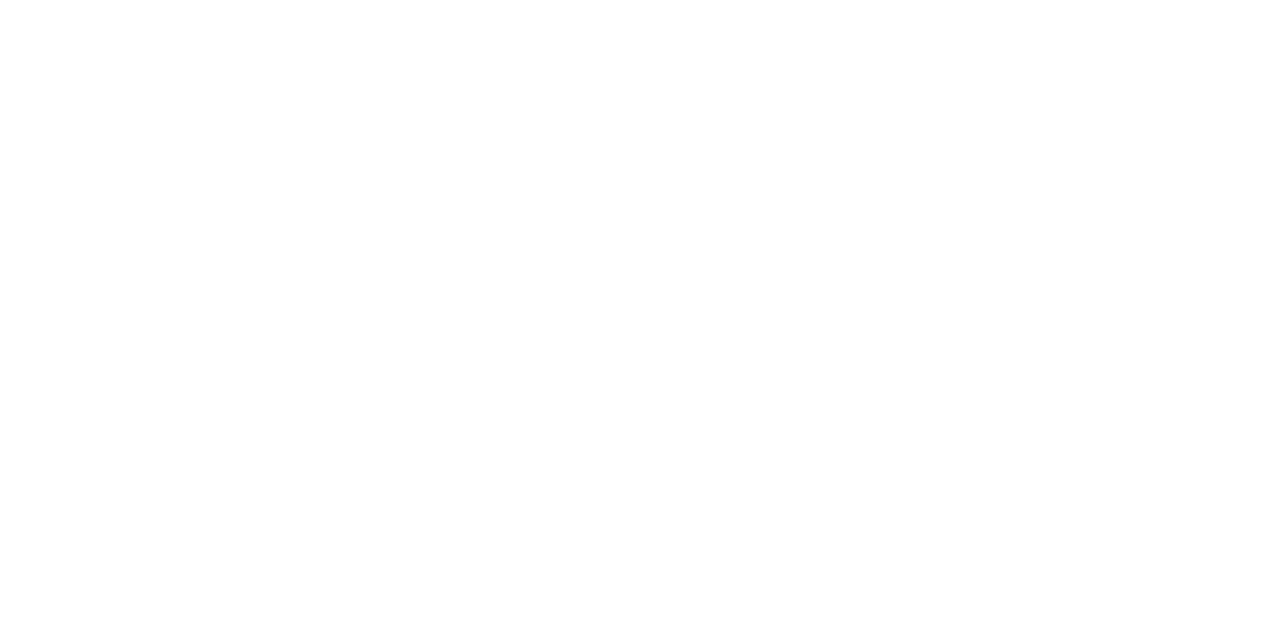
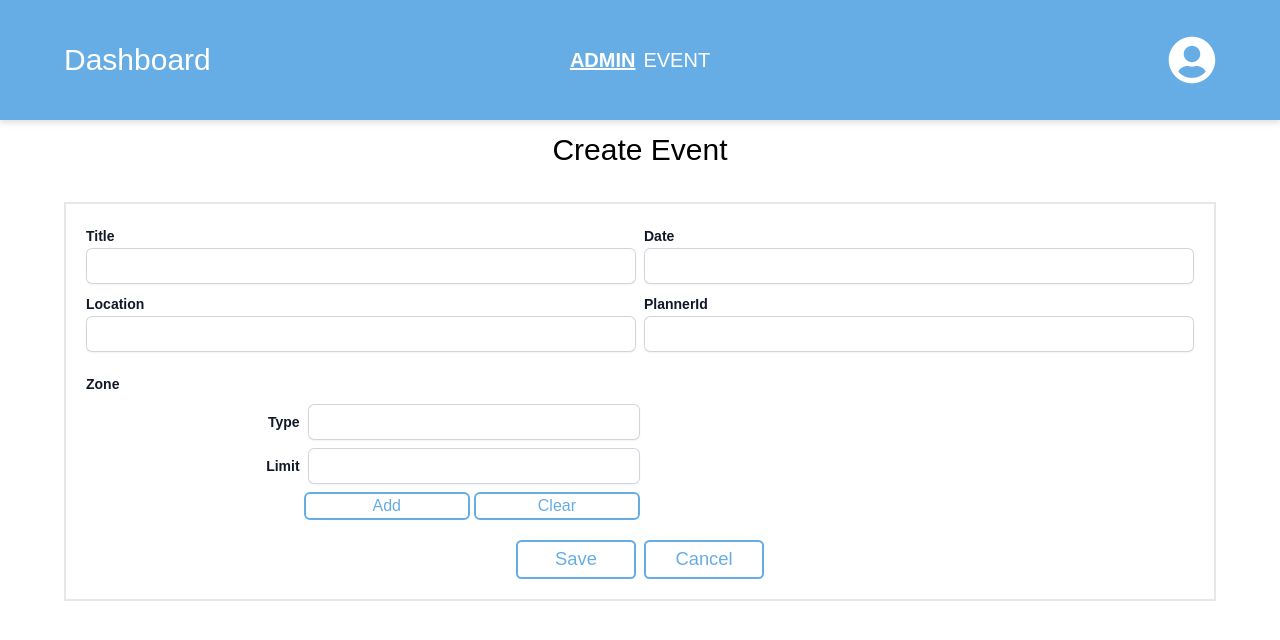
Before and after one commit to TharakaJayz/qr-gate, a React (Create React App) app: page /event/create in a window 1280 px wide. Before the commit this address had no page. Shown: the top 640 px of the page. Built offline with nearby package versions, Linux system fonts and the light colour scheme.

Commit message:
added event create page

```diff
--- a/src/App.tsx
+++ b/src/App.tsx
@@ -7,6 +7,7 @@
 import AdminCreate from './pages/admin/AdminCreate'
 import AdminEdit from './pages/admin/AdminEdit'
 import AdminEditUser from './pages/admin/AdminEditUser'
+import EventCreate from './pages/event/EventCreate'
 
 type Props = {}
 
@@ -25,6 +26,9 @@
 
         <Route path='/event' element={<Layout>
           {<Event />}
+        </Layout>} />
+        <Route path='/event/create' element={<Layout>
+          {<EventCreate />}
         </Layout>} />
 
         {/* EVENT ROUTES */}
--- /dev/null
+++ b/src/components/ZoneCard.tsx
@@ -0,0 +1,23 @@
+import React from 'react'
+import { FaWindowClose } from "react-icons/fa";
+type Props = {
+    type:string;
+    limit:number;
+    onClose: (type:string) => void
+    pStyle?:string
+}
+
+const ZoneCard = ({limit,onClose,type,pStyle}: Props) => {
+  return (
+    <div className={`w-full  h-[60%] min-h-[30px] ${pStyle} flex gap-1 justify-end`}>
+
+        <section className='w-[80%] flex items-center justify-between px-3 border-2 border-gray-600 rounded-sm'>
+            <span>{type}</span>
+            <span>{limit}</span>
+        </section>
+          <button type='button' className='h-[100%] cursor-pointer' onClick={()=>{onClose(type)}}> <FaWindowClose className='h-full w-auto'/></button>
+    </div>
+  )
+}
+
+export default ZoneCard
--- /dev/null
+++ b/src/forms/EventForm.tsx
@@ -0,0 +1,143 @@
+import React, { useEffect, useState } from 'react'
+import { FieldValues, useForm } from 'react-hook-form';
+import Input from '../components/Input';
+import clsx from 'clsx';
+import ZoneCard from '../components/ZoneCard';
+
+type Props = {
+    pStyle?: string;  // style from parent
+}
+
+export interface EventCreateInterface {
+    title: string;
+    date: string;
+    location: string;
+    plannerId: string;
+    type?: string;
+    limit?: number
+}
+
+type ZoneDetail = {
+    type: string,
+    limit: number
+}
+
+const EventForm = ({ pStyle }: Props) => {
+    const { register, handleSubmit, formState: { errors } } = useForm<FieldValues>(
+        {
+            defaultValues: {
+                title: "",
+                date: "",
+                location: "",
+                plannerId: ""
+            }
+        }
+    );
+
+    const [zoneState, setZoneState] = useState({
+        type: "",
+        limit: 0
+    })
+
+    // let zoneDetails:ZoneDetail[] =[{limit:67,type:"VIP"}, {limit:500,type:"FC"}]
+    const [zoneDetails, setZoneDetails] = useState<ZoneDetail[]>([])
+    const addBtnHandler = () => {
+        console.log("addBtnHandler clicked");
+        console.log("zone status to push", zoneState);
+        setZoneDetails([...zoneDetails, zoneState])
+        console.log("zoneDetails after change", zoneDetails);
+    }
+
+
+    const onSubmit = handleSubmit((data) => {
+        console.log("event create form data", data);
+    })
+
+    const zoneCardHandler = ((type: string) => {
+        setZoneDetails(zoneDetails.filter((zone) => zone.type !== type))
+    })
+    return (
+        <form className={`w-full h-auto border-2  ${pStyle} flex flex-col justify-start items-start px-5 py-5 gap-5 `} onSubmit={onSubmit}>
+            <section className='w-full  sm:grid sm:grid-cols-2 sm:grid-rows-2 flex flex-col gap-2'>
+                <Input label="Title" register={register} id="title" errors={errors} disabled={false} required={true} />
+                <Input label="Date" register={register} id="date" errors={errors} disabled={false} required={true} />
+                <Input label="Location" register={register} id="location" errors={errors} disabled={false} required={true} />
+                <Input label="PlannerId" register={register} id="plannerId" errors={errors} disabled={false} required={true} />
+            </section>
+            <section className='w-full flex flex-col gap-2  md:flex-row md:justify-between'>
+                <div className='flex flex-col gap-2  md:w-[50%]'>
+                    <label className='text-sm font-semibold leading-6 text-gray-900 '>Zone</label>
+                    <div className='flex flex-col w-full  gap-2  '>
+                        <div className='flex flex-col w-full  gap-2'>
+                            <div className='flex w-full justify-end items-center gap-2'>
+                                <label className='text-sm font-semibold leading-6 text-gray-900 '>Type</label>
+                                <input type="text" onChange={(e) => { setZoneState({ ...zoneState, type: e.target.value }) }} className={clsx(`
+                        form-input
+                    block
+                    w-[60%]
+                    rounded-md
+                    border-0
+                    py-1.5
+                    text-gray-900
+                    shadow-sm
+                    ring-1
+                    ring-inset
+                    ring-gray-300
+                    placeholder:text-gray-400
+                    focus:ring-2
+                    focus:ring-inset
+                    focus:ring-sky-600
+                    sm:text-sm
+                    sm:leading-6
+                pl-2`)} />
+                            </div>
+                            <div className='flex w-full justify-end items-center gap-2'>
+                                <label className='text-sm font-semibold leading-6 text-gray-900 '>Limit</label>
+                                <input type="number" onChange={(e) => { setZoneState({ ...zoneState, limit: parseInt(e.target.value) }) }} className={clsx(`
+                        form-input
+                    block
+                    w-[60%]
+                    rounded-md
+                    border-0
+                    py-1.5
+                    text-gray-900
+                    shadow-sm
+                    ring-1
+                    ring-inset
+                    ring-gray-300
+                    placeholder:text-gray-400
+                    focus:ring-2
+                    focus:ring-inset
+                    focus:ring-sky-600
+                    sm:text-sm
+                    sm:leading-6
+                pl-2`)} />
+                            </div>
+                        </div>
+                        <div className='w-full flex items-center justify-end gap-1'>
+                            <button className='border-2 w-[30%] rounded-md border-[#67ADE5] text-[#67ADE5] '
+
+                                onClick={addBtnHandler}
+
+                                type='button' >Add</button>
+                            <button className='border-2 w-[30%] rounded-md border-[#67ADE5] text-[#67ADE5]   ' onClick={
+                                () => { setZoneState({ limit: 0, type: "" }) }
+                            } type='reset'>Clear</button>
+                        </div>
+                    </div>
+
+                </div>
+                <div className='w-full flex flex-col gap-2 md:w-[30%] md:h-[60%] overflow-y-scroll'>
+
+                    {zoneDetails.map((zone, index) => <ZoneCard onClose={zoneCardHandler} limit={zone.limit} type={zone.type} key={index} />)}
+                </div>
+            </section>
+            <section className='w-full flex justify-center gap-2 items-center'>
+                <button className='form_btn'>Save</button>
+                <button className='form_btn'>Cancel</button>
+            </section>
+        </form>
+    )
+}
+
+export default EventForm;
--- a/src/index.css
+++ b/src/index.css
@@ -26,17 +26,21 @@
   .padding-default {
     padding-left: 5vw;
     padding-right: 5vw;
+
   }
 
   .navBarStyle {
     /* height: 13vh; */
     flex: 2;
+    width:100%;
+
 
   }
 
   .topBarStyle {
     /* height: 7vh; */
     flex:1;
+
 
   }
 
--- a/src/layout/Layout.tsx
+++ b/src/layout/Layout.tsx
@@ -18,7 +18,7 @@
       <TopBar pStyle='topBarStyle' />
       </div>
 
-      <div className=' w-full childrenStyle mt-[15vh]'>
+      <div className=' w-full childrenStyle mt-[15vh] '>
         {children}
       </div>
     </div>
--- /dev/null
+++ b/src/pages/event/EventCreate.tsx
@@ -0,0 +1,18 @@
+import React from 'react'
+import EventForm from '../../forms/EventForm'
+
+type Props = {}
+
+const EventCreate = ({ }: Props) => {
+    return (
+        <div className='h-full'>
+            <div className='padding-default flex flex-col items-center justify-start gap-1 h-full py-3   '>
+
+            <h1 className='text-2xl sm:text-3xl h-[10%]'>Create Event</h1>
+            <EventForm  />
+            </div>
+        </div>
+    )
+}
+
+export default EventCreate
```
